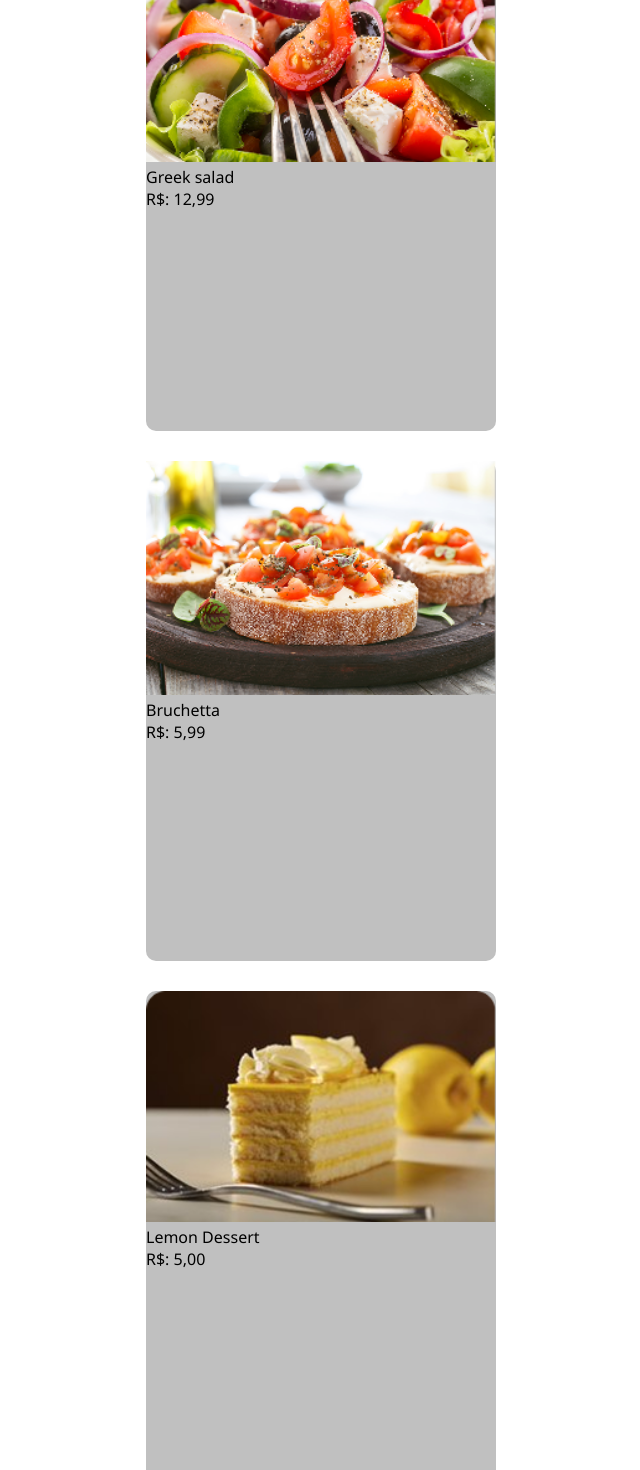
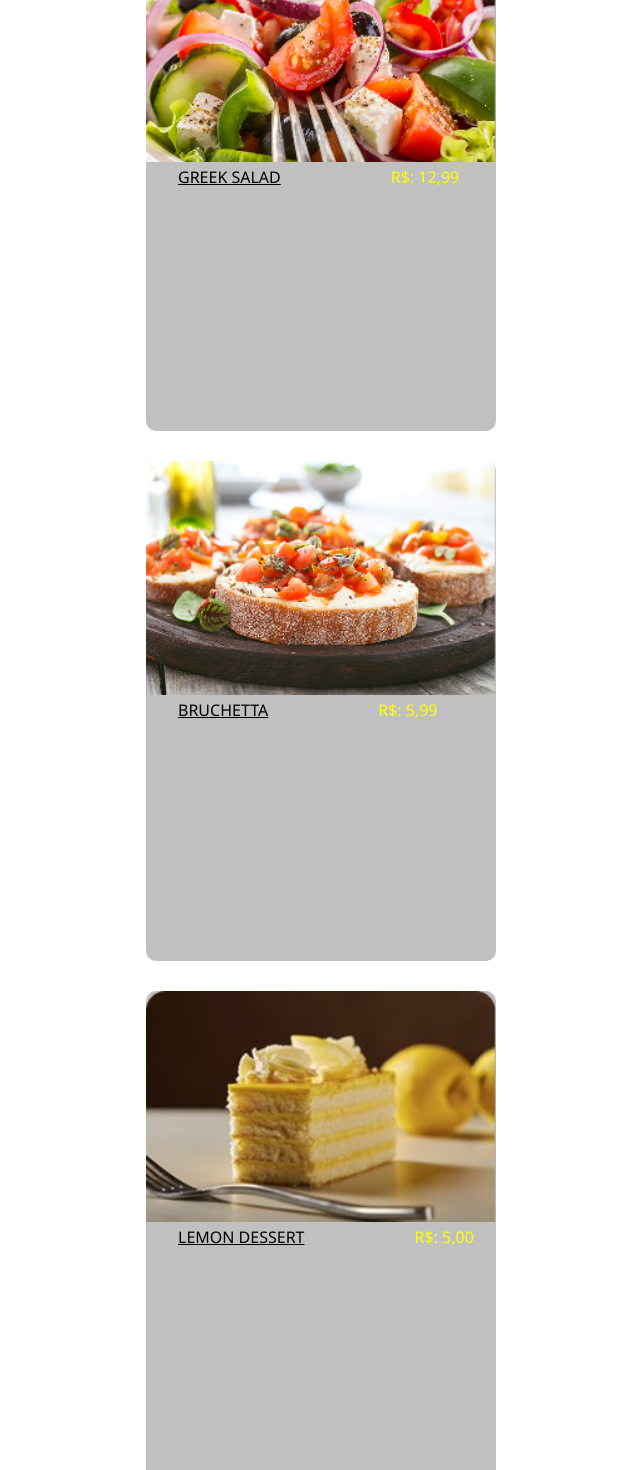
Before and after one commit to gabrieljcoutinho/PROJETO_Little-Lemon, a React (Create React App) app: page / in a window 1280 px wide. Shown: the part 899-2369 px from the top of the page, without its empty margins (399-1039 px from the left). Built offline with nearby package versions, Linux system fonts and the light colour scheme.

Commit message:
melhorias

```diff
--- a/src/ts/SectionPratos.jsx
+++ b/src/ts/SectionPratos.jsx
@@ -24,25 +24,25 @@ const SectionPratos = (props: Props) => {
 
             <div class="div1">
               <img src={prato1} alt="" />
-                  <ul className='itensPratos'>
-                    <li>Greek salad</li>
-                    <li>R$: 12,99</li>
+                  <ul className='itensPratosUl'>
+                    <li className='itensPratos nomePrato'>Greek salad</li>
+                    <li className='itensPratos precoPRato'>R$: 12,99</li>
                   </ul>
             </div>
 
             <div class="div1">
                <img src={prato2} alt="" />
-               <ul className="itensPratos">
-                <p>Bruchetta</p>
-                <li>R$: 5,99</li>
+               <ul className="itensPratosUl">
+                <li className='itensPratos nomePrato'>Bruchetta</li>
+                <li className='itensPratos  precoPRato'>R$: 5,99</li>
                </ul>
             </div>
 
             <div class="div1">
                <img src={prato3} alt="" />
-            <ul className='itensPratos'>
-                 <p>Lemon Dessert</p>
-                <li>R$: 5,00</li>
+            <ul className='itensPratosUl'>
+                 <li className='itensPratos nomePrato'>Lemon Dessert</li>
+                <li className='itensPratos precoPRato'>R$: 5,00</li>
             </ul>
             </div>
 
```
